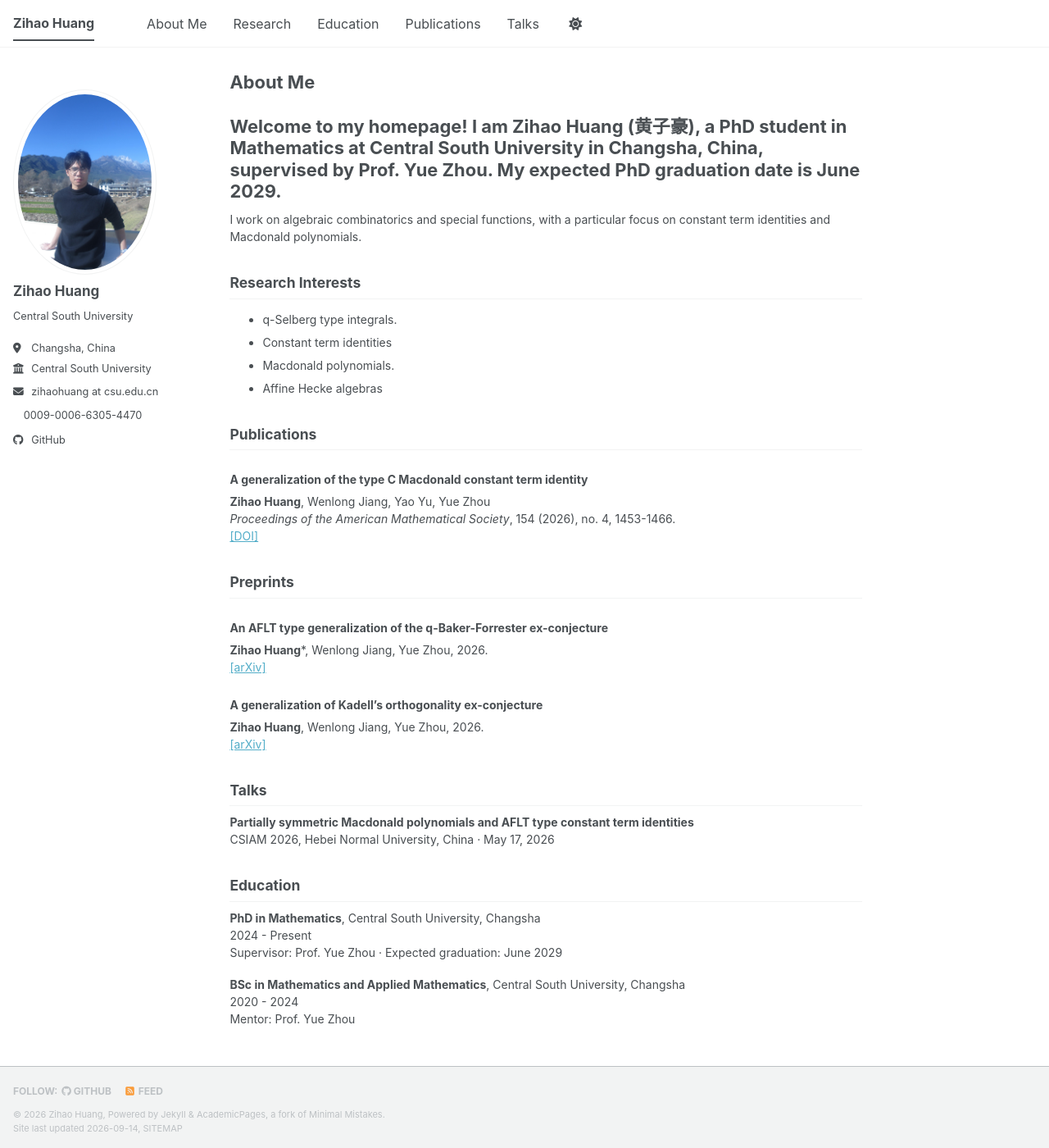
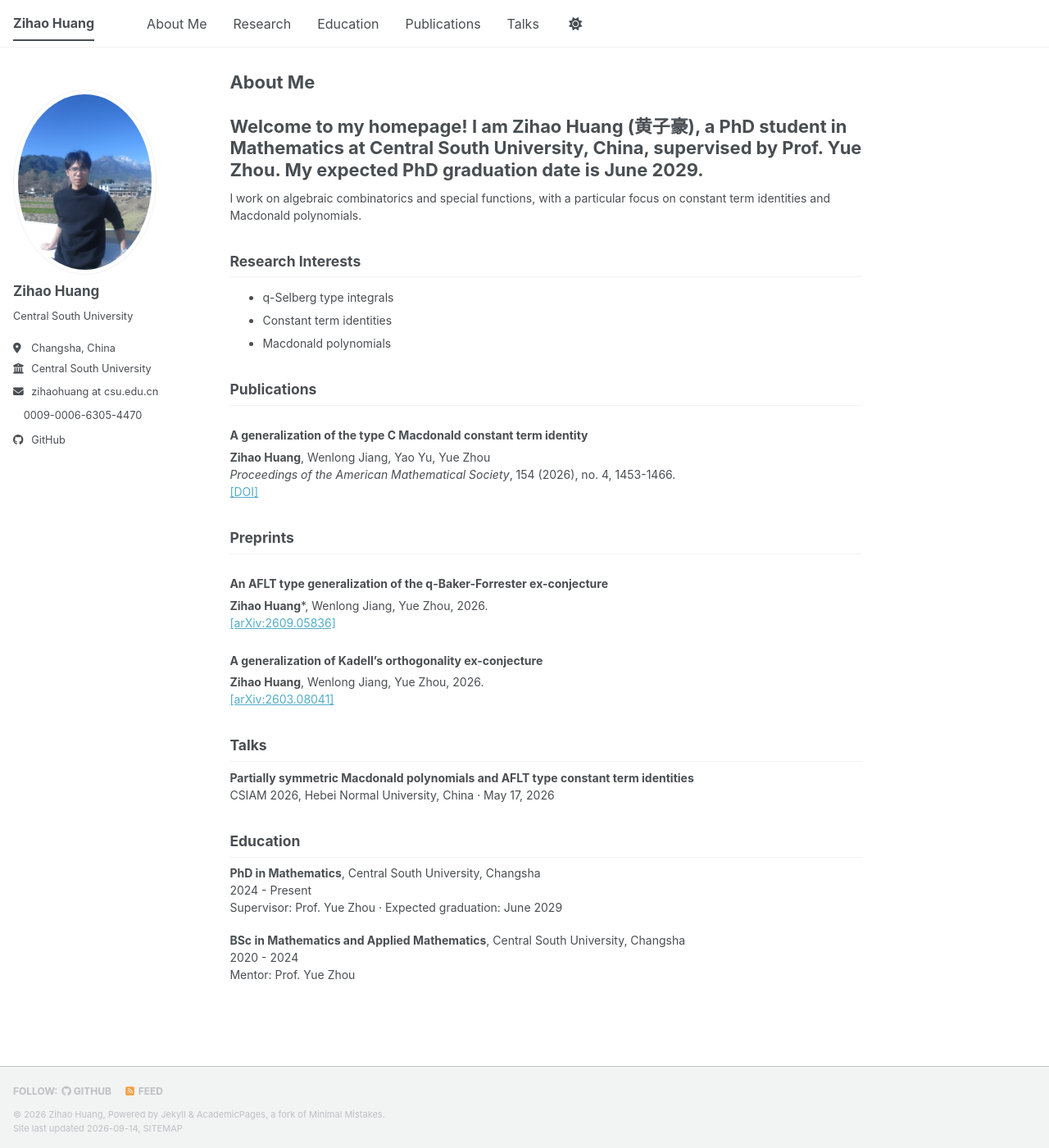
Before and after one commit to zihaohuang156322/zihaohuang156322.github.io, a Jekyll site: the page built from _pages/about.md, in a window 1280 px wide and 1400 px high. Shown: the whole window at 82% size. Built offline with Jekyll 4.4.1, drawn with Linux system fonts in a browser that asks for light colours; a style sheet for code colours, icons or effects is not loaded.

Commit message:
Update about.md

```diff
--- a/_pages/about.md
+++ b/_pages/about.md
@@ -11,17 +11,16 @@ redirect_from:
 
 <span id="about-me"></span>
 
-# Welcome to my homepage! I am **Zihao Huang (黄子豪)**, a PhD student in Mathematics at Central South University in Changsha, China, supervised by Prof. Yue Zhou. My expected PhD graduation date is June 2029.
+# Welcome to my homepage! I am **Zihao Huang (黄子豪)**, a PhD student in Mathematics at Central South University, China, supervised by Prof. Yue Zhou. My expected PhD graduation date is June 2029.
 
 I work on algebraic combinatorics and special functions, with a particular focus on constant term identities and Macdonald polynomials.
 
 ## Research Interests
 {: #research-interests }
 
-- q-Selberg type integrals.
+- q-Selberg type integrals
 - Constant term identities
-- Macdonald polynomials.
-- Affine Hecke algebras
+- Macdonald polynomials
 
 ## Publications
 {: #publications }
@@ -38,12 +37,12 @@ I work on algebraic combinatorics and special functions, with a particular focus
 ### An AFLT type generalization of the q-Baker-Forrester ex-conjecture
 
 **Zihao Huang**\*, Wenlong Jiang, Yue Zhou, 2026.<br>
-[[arXiv]](https://arxiv.org/abs/2609.05836)
+[[arXiv:2609.05836]](https://arxiv.org/abs/2609.05836)
 
 ### A generalization of Kadell's orthogonality ex-conjecture
 
 **Zihao Huang**, Wenlong Jiang, Yue Zhou, 2026.<br>
-[[arXiv]](https://arxiv.org/abs/2603.08041)
+[[arXiv:2603.08041]](https://arxiv.org/abs/2603.08041)
 
 ## Talks
 {: #talks }
```
